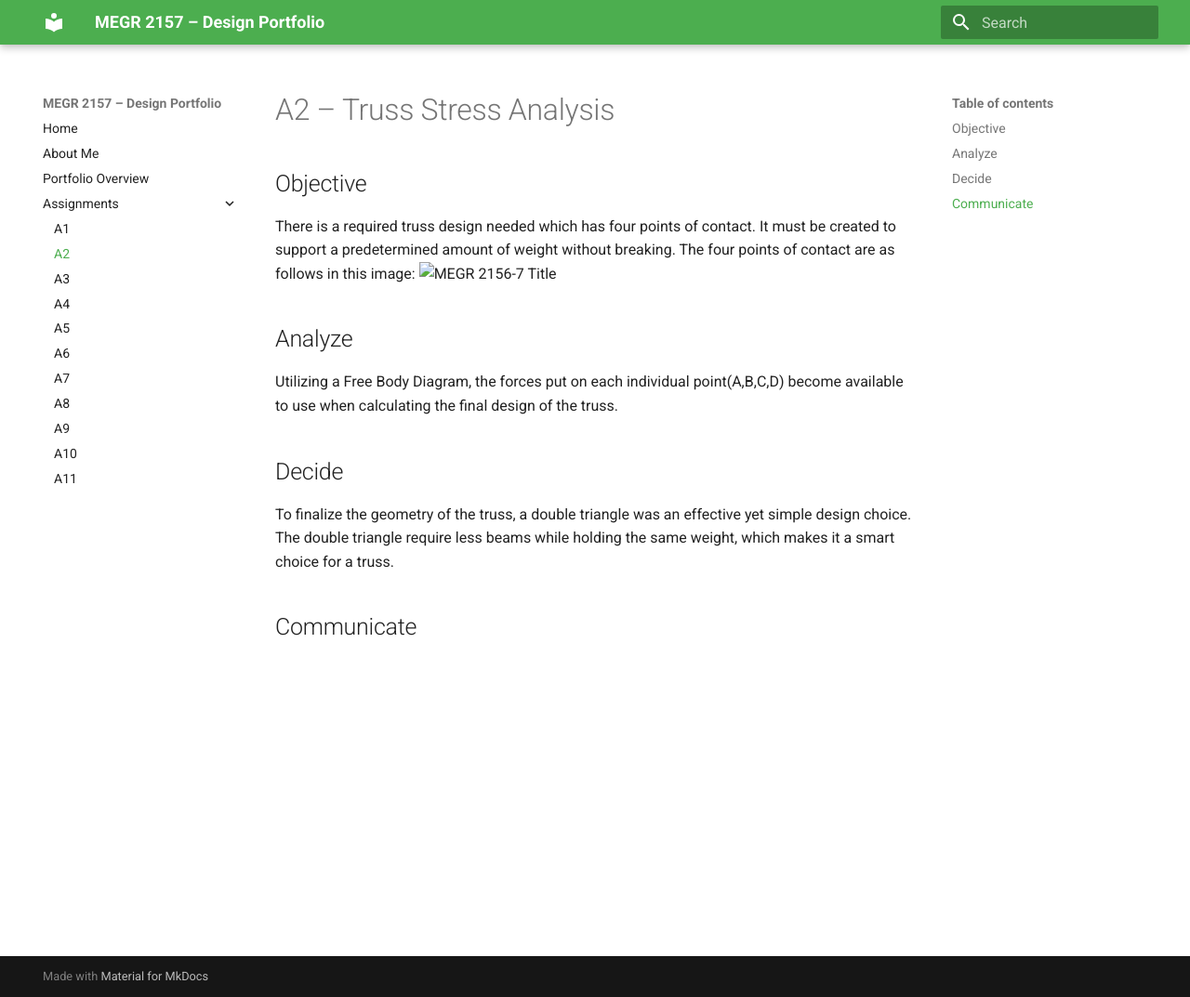
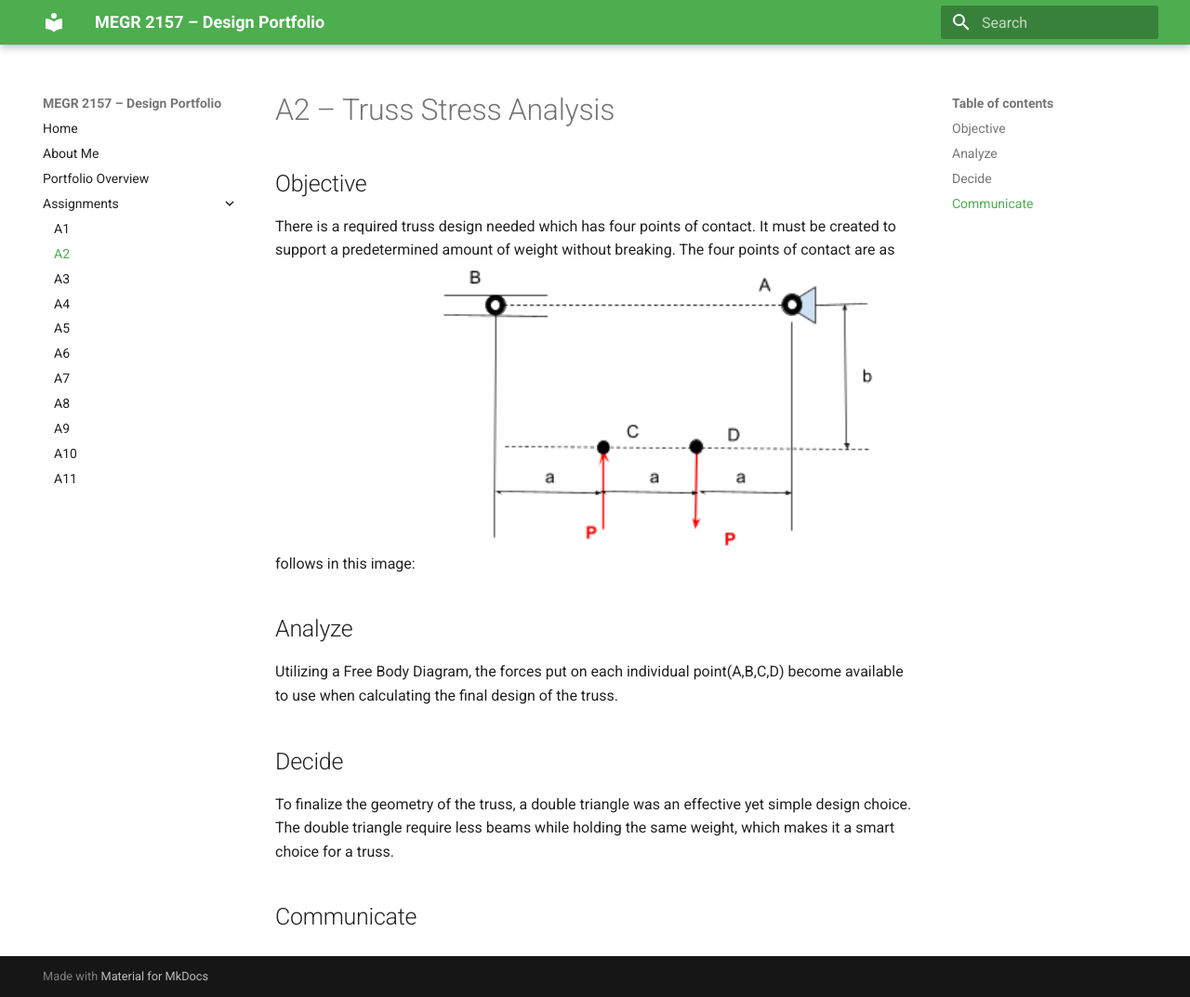
Before and after one commit to dadams78/design-projects-portfolio, an MkDocs documentation site: the page built from docs/assignments/A02/index.md, in a window 1280 px wide and 1073 px high. Shown: the whole window at 93% size. Built offline with MkDocs 1.6.1 and Material for MkDocs 9.7.7, drawn with Linux system fonts in a browser that asks for light colours.

Commit message:
Update index.md

```diff
--- a/docs/assignments/A02/index.md
+++ b/docs/assignments/A02/index.md
@@ -2,7 +2,7 @@
 
 ## Objective
 There is a required truss design needed which has four points of contact. It must be created to support a predetermined amount of weight without breaking. The four points of contact are as follows in this image:
-![MEGR 2156-7 Title](MEGR2156title2.png)
+![MEGR 2156-7 Title](Screenshot 2026-09-01 003812.png)
 ## Analyze
 Utilizing a Free Body Diagram, the forces put on each individual point(A,B,C,D) become available to use when calculating the final design of the truss.
 
```
